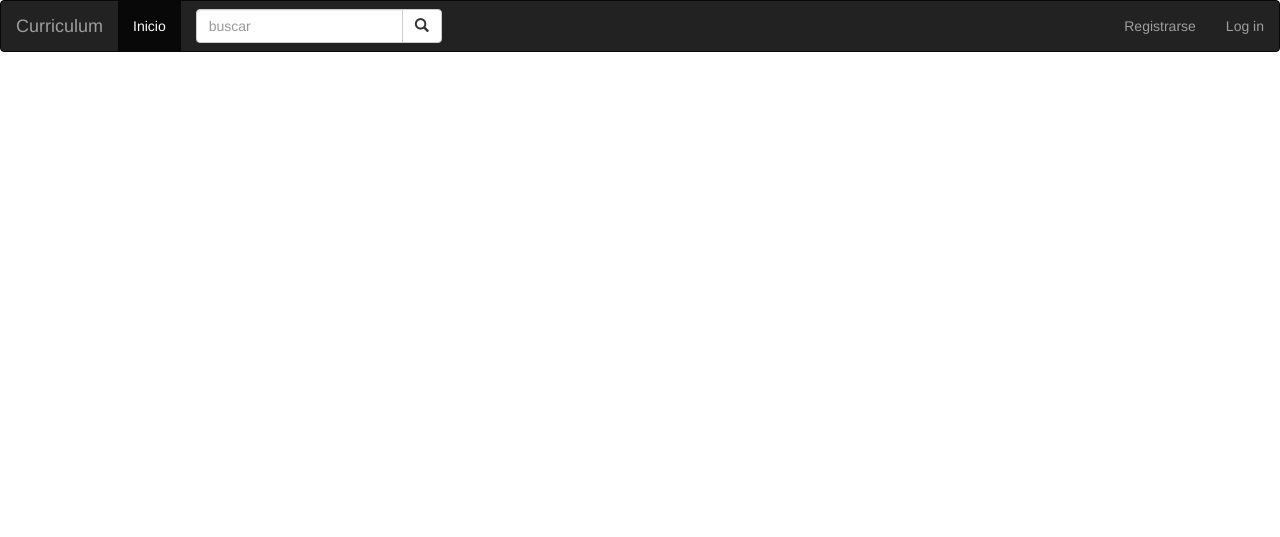
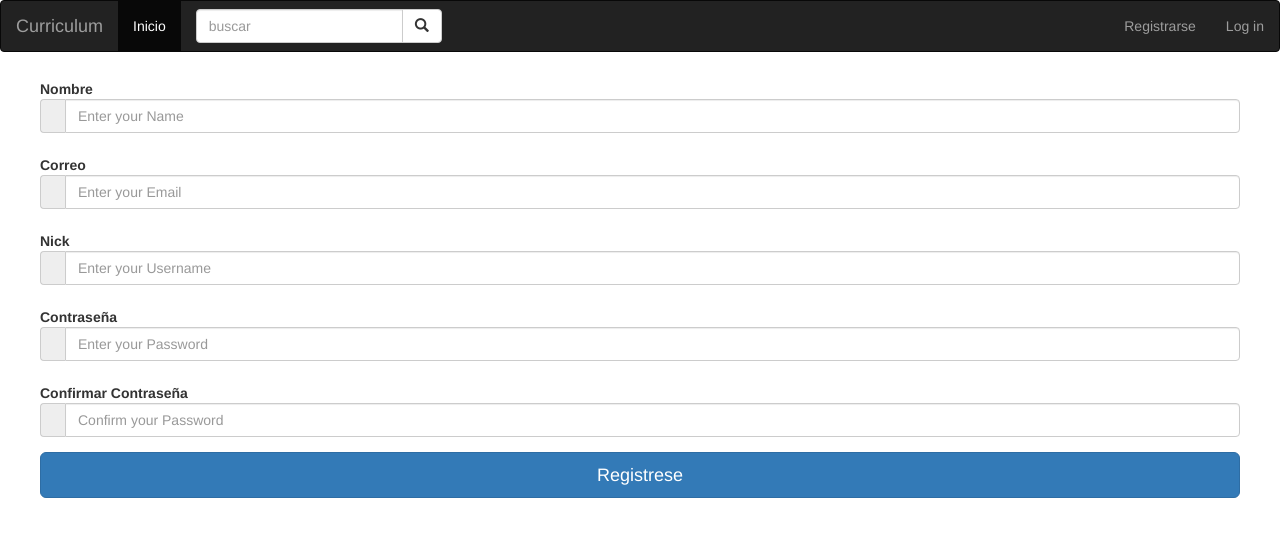
Before and after one commit to luigitinez/Curriculum, a PHP site: page /reg.php in a window 1280 px wide. Shown: the top 537 px of the page. Run offline with PHP 8.4, Linux system fonts and the light colour scheme; some libraries are stand-ins or nearby versions.

Commit message:
El archivo se ha añadido gran cantidad de html para crear un registro visual real falta generarle un post y validación

```diff
--- a/reg.php
+++ b/reg.php
@@ -9,6 +9,70 @@ include 'php/commun.php';
 </head>
 <body>
 <?php menu(); ?>
+<div class="container">
+			<div class="row main">
+				<div class="main-login main-center">
+					<form class="form-horizontal" method="post" action="#">
 
+						<div class="form-group">
+							<label for="name" class="cols-sm-2 control-label">Nombre</label>
+							<div class="cols-sm-10">
+								<div class="input-group">
+									<span class="input-group-addon"><i class="fa fa-user fa" aria-hidden="true"></i></span>
+									<input type="text" class="form-control" name="name" id="name"  placeholder="Enter your Name"/>
+								</div>
+							</div>
+						</div>
+
+						<div class="form-group">
+							<label for="email" class="cols-sm-2 control-label">Correo</label>
+							<div class="cols-sm-10">
+								<div class="input-group">
+									<span class="input-group-addon"><i class="fa fa-envelope fa" aria-hidden="true"></i></span>
+									<input type="text" class="form-control" name="email" id="email"  placeholder="Enter your Email"/>
+								</div>
+							</div>
+						</div>
+
+						<div class="form-group">
+							<label for="username" class="cols-sm-2 control-label">Nick</label>
+							<div class="cols-sm-10">
+								<div class="input-group">
+									<span class="input-group-addon"><i class="fa fa-users fa" aria-hidden="true"></i></span>
+									<input type="text" class="form-control" name="username" id="username"  placeholder="Enter your Username"/>
+								</div>
+							</div>
+						</div>
+
+						<div class="form-group">
+							<label for="password" class="cols-sm-2 control-label">Contraseña</label>
+							<div class="cols-sm-10">
+								<div class="input-group">
+									<span class="input-group-addon"><i class="fa fa-lock fa-lg" aria-hidden="true"></i></span>
+									<input type="password" class="form-control" name="password" id="password"  placeholder="Enter your Password"/>
+								</div>
+							</div>
+						</div>
+
+						<div class="form-group">
+							<label for="confirm" class="cols-sm-2 control-label">Confirmar Contraseña</label>
+							<div class="cols-sm-10">
+								<div class="input-group">
+									<span class="input-group-addon"><i class="fa fa-lock fa-lg" aria-hidden="true"></i></span>
+									<input type="password" class="form-control" name="confirm" id="confirm"  placeholder="Confirm your Password"/>
+								</div>
+							</div>
+						</div>
+
+						<div class="form-group ">
+							<button type="button" class="btn btn-primary btn-lg btn-block login-button">Registrese</button>
+						</div>
+
+					</form>
+				</div>
+			</div>
+		</div>
+
+		<script type="text/javascript" src="assets/js/bootstrap.js"></script>
 </body>
 </html>
```
